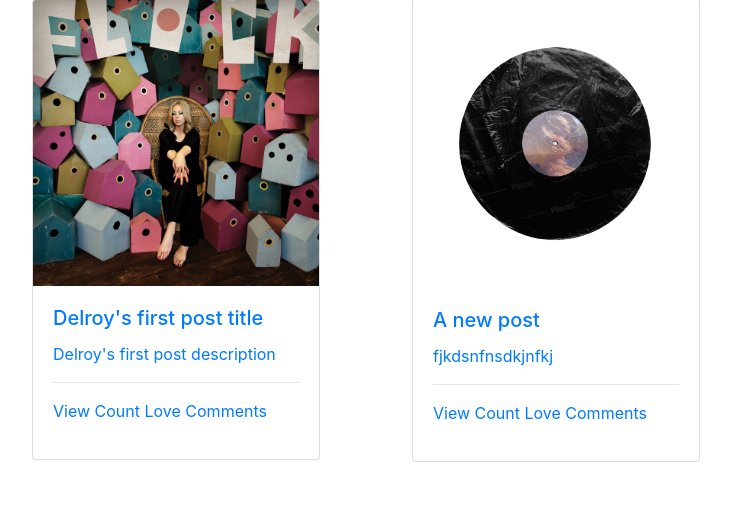
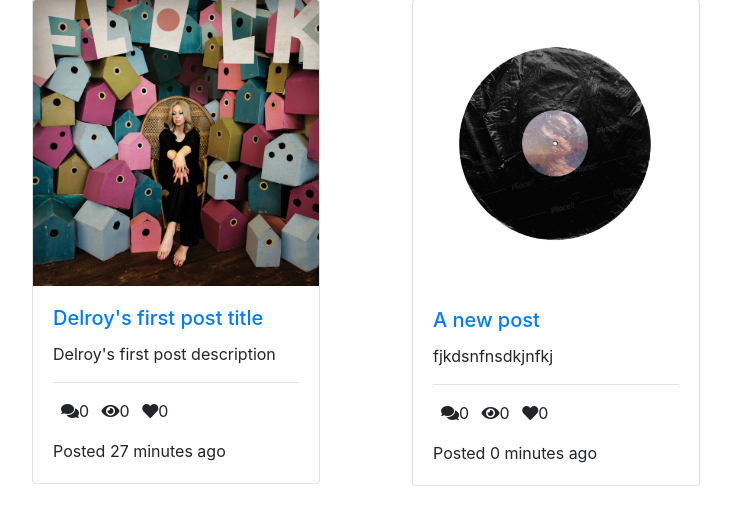
Before and after one commit to DelroyBrown28/blog, a Django app: page / in a window 1280 px wide. Shown: the part 81-606 px from the top of the page, without its empty margins (53-784 px from the left). Run offline with Django 3.2, Linux system fonts and the light colour scheme; data comes from the database, SQL or seed files in the repository; data that the repository does not hold is empty.

Commit message:
added styling to the postlist view

```diff
--- a/posts/models.py
+++ b/posts/models.py
@@ -24,6 +24,18 @@ class Post(models.Model):
 
     def get_absolute_url(self):
         return reverse("detail", kwargs={"slug": self.slug})
+
+    @property
+    def get_comment_count(self):
+        return self.comment_set.all().count()
+
+    @property
+    def get_view_count(self):
+        return self.postview_set.all().count()
+
+    @property
+    def get_love_count(self):
+        return self.love_set.all().count()
 
 
 
--- a/templates/base.html
+++ b/templates/base.html
@@ -10,8 +10,7 @@
     <title>Blog</title>
     <link rel="stylesheet" href="https://cdn.jsdelivr.net/npm/bootstrap@4.5.3/dist/css/bootstrap.min.css"
         integrity="sha384-TX8t27EcRE3e/ihU7zmQxVncDAy5uIKz4rEkgIXeMed4M0jlfIDPvg6uqKI2xXr2" crossorigin="anonymous">
-
-
+    <link rel="stylesheet" href="https://cdnjs.cloudflare.com/ajax/libs/font-awesome/5.15.1/css/all.min.css" />
     <link rel="canonical" href="https://getbootstrap.com/docs/4.5/examples/navbar-static/">
 
 
--- a/templates/posts/post_list.html
+++ b/templates/posts/post_list.html
@@ -6,23 +6,25 @@
     <div class="row">
         {% for object in object_list %}
         <div class="col-4">
-            <a href="{{ object.get_absolute_url }}">
             <div class="card" style="width: 18rem;">
                 <img src="{{ object.thumbnail.url }}" class="card-img-top" alt="...">
                 <div class="card-body">
-                        <h5 class="card-title">{{ object.title }}</h5>
+                    <h5 class="card-title">
+                        <a href="{{ object.get_absolute_url }}">{{ object.title }}</a>
+                    </h5>
                     <p class="card-text">{{ object.content|truncatechars:40 }}</p>
                     <hr />
                     <p>
-                            <span>View Count</span>
-                            <span>Love</span>
-                            <span>Comments</span>
+                        <span><i class="fas fa-comments ml-2"></i>{{ object.get_view_count }}</span>
+                        <span><i class="fas fa-eye ml-2"></i>{{ object.get_comment_count }}</span>
+                        <span><i class="fas fa-heart ml-2"></i>{{ object.get_love_count }}</span>
                     </p>
-
+                    <p class="card-text">
+                        Posted {{ object.publish_date|timesince }} ago
+                    </p>
                 </div>
             </div>
         </div>
-        </a>
         {% endfor %}
     </div>
 </div>
```
Lines whose indentation alone changed are shown as unchanged.
